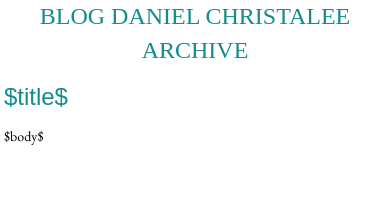
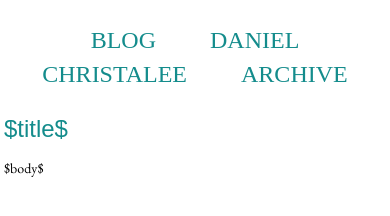
Before and after one commit to bergey/bergey.github.io, a plain HTML site: page templates/default.html in a window 390 px wide. Drawn offline with nearby package versions, Linux system fonts and the light colour scheme; a web font is replaced by a local one.

Commit message:
Fixed teasers, blog headers are urls, CSS has better breakpoints

```diff
--- a/css/default.css
+++ b/css/default.css
@@ -29,7 +29,7 @@ div#logo a {
 
 div.sidebar {
    text-align: left;
-   width:5em;
+   width:7em;
    margin-left: 2em;
    margin-top: 2em;
    position:fixed;
@@ -40,19 +40,24 @@ div.sidebar {
 
 }
 
+div.sidebar ul {
+	list-style: none;
+	padding-left: 0;
+}
+
 div.content {
-   width: 50em;
+   width: 40em;
    margin: 0px auto;
 }
 
-@media screen and (max-width: 900px) {
+@media screen and (max-width: 975px) {
     div.content {
-       margin: 0em auto 0 12em;
+       margin: 0em auto 0 216px;
     }
 
 }
 /* below 50em, just use the whole screen */
-@media screen and (max-width: 750px) {
+@media screen and (max-width: 800px) {
    div.sidebar {
       width: 100%;
       margin: 0 auto;
@@ -60,10 +65,13 @@ div.content {
       position: static;
       text-align: center;
    }
-
+   div.sidebar li{
+	   display: inline;
+	   margin: 1em;
+   }
    div.content {
       width: 98%;
-      max-width: 50em;
+      max-width: 40em;
       margin: 0 auto;
    }
 
--- a/templates/default.html
+++ b/templates/default.html
@@ -9,10 +9,12 @@
   </head>
   <body>
         <div class="sidebar">
-          <a href="/">Blog</a>
-          <a href="/bergey.html">Daniel</a>
-          <a href="/cbieber.html">Christalee</a>
-          <a href="/archive.html">Archive</a>
+        <ul>
+			<li><a href="/">Blog</a></li>
+			<li><a href="/bergey.html">Daniel</a></li>
+			<li><a href="/cbieber.html">Christalee</a></li>
+			<li><a href="/archive.html">Archive</a></li>
+		</ul>
         </div>
     <div class="content">
         <h1>$title$</h1>
```
Also changed, not shown: templates/teaser.html (+1 -1 lines), 3 other files.
